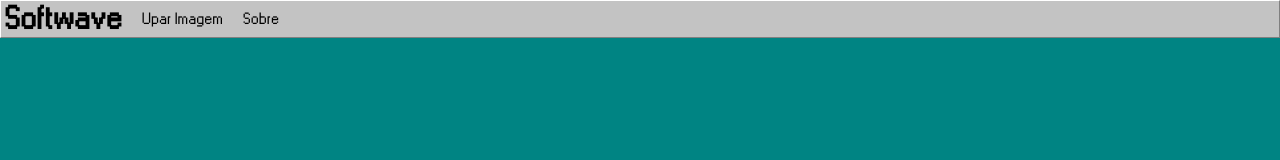
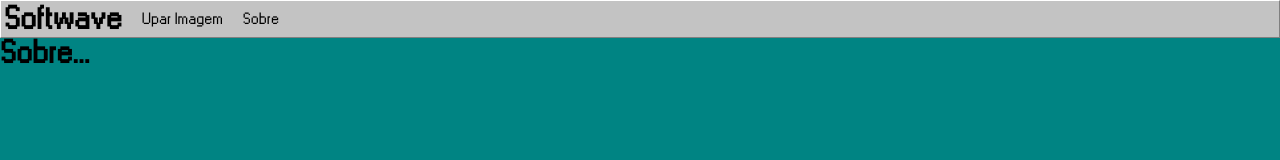
Before and after one commit to gabrielpdsilva/softwave, a React (Create React App) app: page /sobre in a window 1280 px wide. Shown: the top 160 px of the page. Built offline with nearby package versions, Linux system fonts and the light colour scheme.

Commit message:
adicionando pagina 404, ainda nao funcional

```diff
--- a/src/App.js
+++ b/src/App.js
@@ -9,6 +9,7 @@ import Login from './pages/Login';
 import Registration from './pages/Registration';
 import FileUploader from './pages/FileUploader';
 import About from './pages/About';
+import NotFound from './pages/NotFound';
 
 import GlobalStyles from './styles/GlobalStyles';
 
@@ -26,9 +27,15 @@ function App() {
         <Routes>
           <Route path="/" element={<Home/>}/>
           <Route path="/login" element={<Login/>}/>
-          <Route path="/registration" element={<Registration/>}/>
-          <Route path="/upload" element={<FileUploader/>}/>
-          <Route path="/about" element={<About/>}/>
+          <Route path="/cadastro" element={<Registration/>}/>
+          <Route path="/upar" element={<FileUploader/>}/>
+          <Route path="/sobre" element={<About/>}/>
+
+
+
+          <Route element={<NotFound/>}/>
+
+
         </Routes>
       <Footer/>
     </BrowserRouter>
--- a/src/components/Header/index.js
+++ b/src/components/Header/index.js
@@ -9,8 +9,8 @@ const Header = ({title}) => {
                 <StyledLink to="/">
                     <h1>{title}</h1>
                 </StyledLink>
-                <StyledLink to="/upload">Upar Imagem</StyledLink>
-                <StyledLink to="/about">Sobre</StyledLink>
+                <StyledLink to="/upar">Upar Imagem</StyledLink>
+                <StyledLink to="/sobre">Sobre</StyledLink>
 
             </Row>
 
--- a/src/pages/About/index.js
+++ b/src/pages/About/index.js
@@ -4,7 +4,7 @@ import {Container} from './styles';
 const About = () => {
     return (
         <Container>
-            <h1>About...</h1>
+            <h1>Sobre...</h1>
         </Container>
     );
 }
--- /dev/null
+++ b/src/pages/NotFound/index.js
@@ -0,0 +1,7 @@
+import React from 'react';
+
+const NotFound = () => {
+    return <div>404</div>;
+}
+
+export default NotFound;
```
Also changed, not shown: 2 other files (tests, documents, lock files or other folders).
